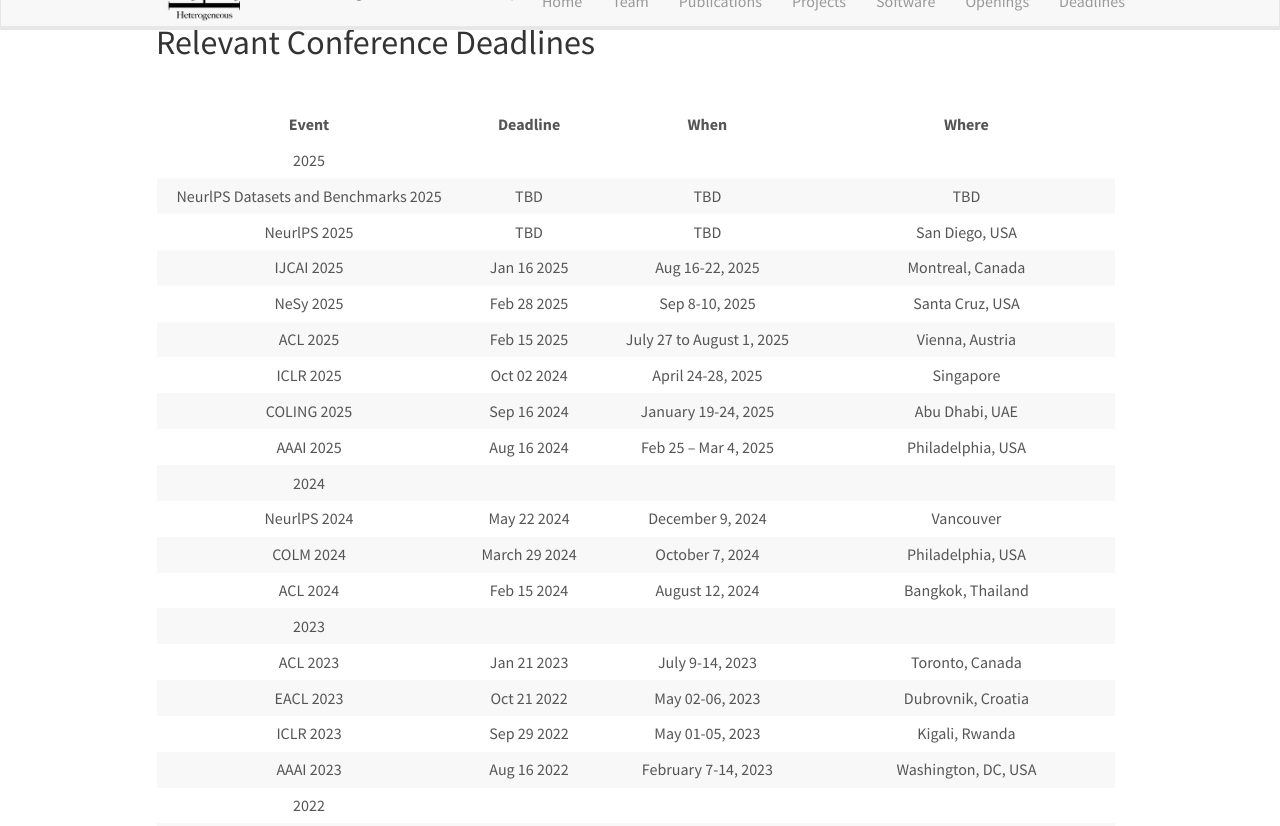
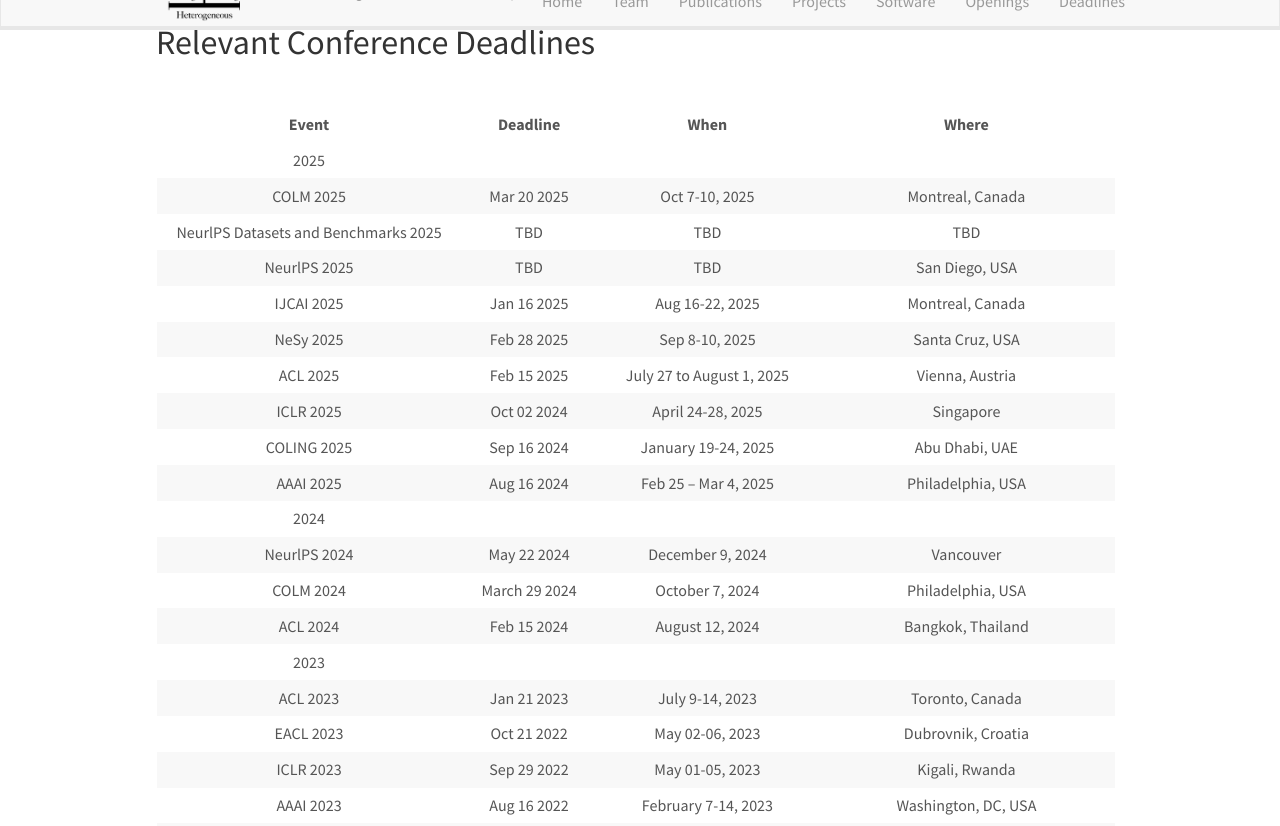
Before and after one commit to HLR/HLR.github.io, a Jekyll site: the page built from _pages/deadlines.md, in a window 1280 px wide and 900 px high, scrolled down 475 px, cut to the strip 74-900 px from the top of the window. Built offline with Jekyll 4.4.1, drawn with Linux system fonts in a browser that asks for light colours; nearby versions of some CDN libraries.

Commit message:
Update ddl of COLM 2025

```diff
--- a/_pages/deadlines.md
+++ b/_pages/deadlines.md
@@ -18,6 +18,7 @@
 |              Event               |             Deadline             |                     When                     |                       Where                        |
 |:--------------------------------:|:--------------------------------:|:--------------------------------------------:|:--------------------------------------------------:|
 |               2025               |                                  |                                              |
+|     &nbsp; COLM 2025  &nbsp;     |  &nbsp;    Mar 20 2025      &nbsp;|       &nbsp;  Oct 7-10, 2025   &nbsp;        |               &nbsp;   Montreal, Canada &nbsp;              |
 |     &nbsp; NeurlPS Datasets and Benchmarks 2025  &nbsp;     |  &nbsp;    TBD      &nbsp;|       &nbsp;  TBD   &nbsp;        |               &nbsp;  TBD &nbsp;              |
 |     &nbsp; NeurlPS 2025  &nbsp;     |  &nbsp;    TBD      &nbsp;|       &nbsp;  TBD   &nbsp;        |               &nbsp;  San Diego, USA &nbsp;              |
 |     &nbsp; IJCAI 2025  &nbsp;     |  &nbsp;  Jan 16 2025      &nbsp;|       &nbsp;  Aug 16-22, 2025   &nbsp;        |               &nbsp;  Montreal, Canada &nbsp;           |
```
